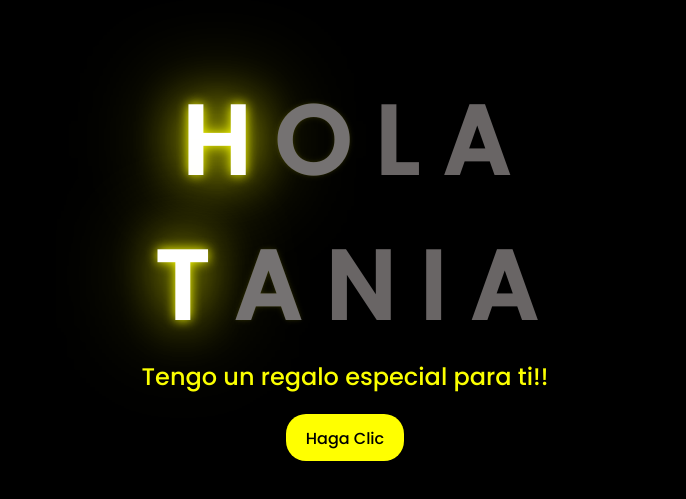
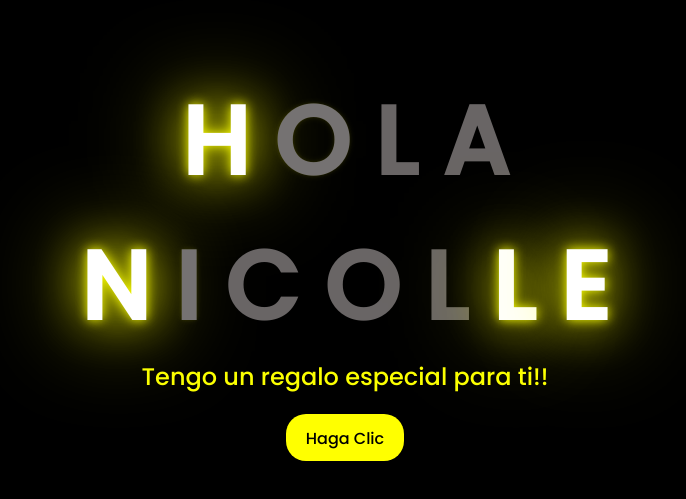
Before and after one commit to MorisCaceres0001/flores, a plain HTML site: page index.html in a window 1280 px wide. Shown: the part 143-642 px from the top of the page, without its empty margins (303-989 px from the left). Drawn offline with Linux system fonts and the light colour scheme.

Commit message:
Update greetings section in index.html
NICOLLES

```diff
--- a/index.html
+++ b/index.html
@@ -17,12 +17,13 @@
         <span>A</span>
     </div>
     <div class="greetings">
-        <span>T</span>
-        <span>A</span>
         <span>N</span>
         <span>I</span>
-        <span>A</span>
-        <span></span>
+        <span>C</span>
+        <span>O</span>
+        <span>L</span>
+        <span>L</span>
+        <span>E</span>
     </div>
     <div class="description">
         <span>Tengo un regalo especial para ti!!</span>
```
